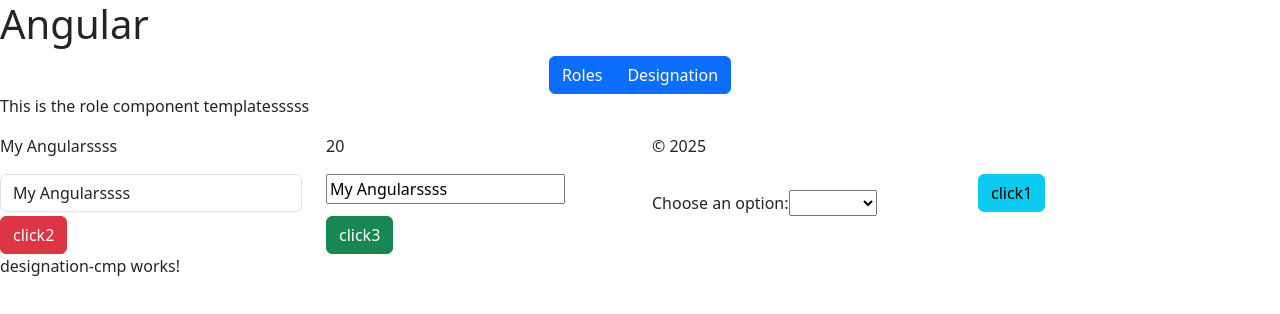
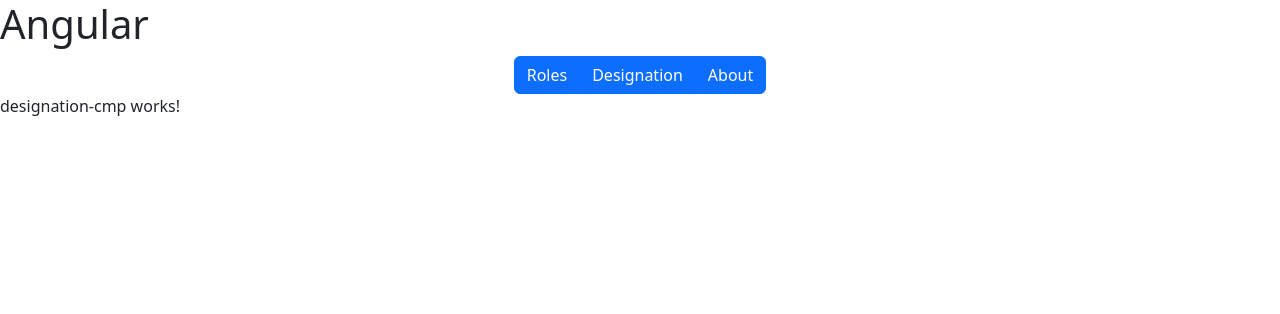
Before and after one commit to ronsell42/employee-management-app, an Angular app: page / in a window 1280 px wide. Both pictures are taken after a click on the button "Designation". Shown: the top 314 px of the page. Built offline with nearby package versions, Linux system fonts and the light colour scheme.

Commit message:
Add: If else condition

```diff
--- a/src/app/app.ts
+++ b/src/app/app.ts
@@ -2,6 +2,7 @@
 import { RouterOutlet } from '@angular/router';
 import { RolesCmp } from './components/roles-cmp/roles-cmp';
 import { MasterCmp } from './components/master-cmp/master-cmp';
+import { AboutComponent } from './components/about-component/about-component';
 
 @Component({
   selector: 'app-root',
--- /dev/null
+++ b/src/app/components/about-component/about-component.html
@@ -0,0 +1 @@
+<p>about-component works!</p>
--- /dev/null
+++ b/src/app/components/about-component/about-component.ts
@@ -0,0 +1,12 @@
+import { Component } from '@angular/core';
+import { FormsModule } from '@angular/forms';
+
+@Component({
+  selector: 'app-about-component',
+  imports: [FormsModule],
+  templateUrl: './about-component.html',
+  styleUrl: './about-component.scss'
+})
+export class AboutComponent {
+
+}
--- a/src/app/components/master-cmp/master-cmp.html
+++ b/src/app/components/master-cmp/master-cmp.html
@@ -1,14 +1,25 @@
 <div class="row">
     <div class="col-12 text-center">
         <div class="btn-group">
-            <button type="button" class="btn btn-primary">Roles</button>
-            <button type="button" class="btn btn-primary">Designation</button>
+            <button type="button" class="btn btn-primary" (click)="clickedTab('roles')">Roles</button>
+            <button type="button" class="btn btn-primary" (click)="clickedTab('designation')">Designation</button>
+            <button type="button" class="btn btn-primary" (click)="clickedTab('about')">About</button>
         </div>
     </div>
 </div>
+
 <div class="row">
+  @if (currentComponent === 'roles') {
     <div class="col-12">
-        <app-roles-cmp></app-roles-cmp>
-        <app-designation-cmp></app-designation-cmp>
+      <app-roles-cmp></app-roles-cmp>
     </div>
+  } @else if (currentComponent === 'designation') {
+    <div class="col-12">
+      <app-designation-cmp></app-designation-cmp>
+    </div>
+  } @else {
+    <div class="col-12">
+      <app-about-component></app-about-component>
+    </div>
+  }
 </div>
--- a/src/app/components/master-cmp/master-cmp.ts
+++ b/src/app/components/master-cmp/master-cmp.ts
@@ -1,13 +1,20 @@
 import { Component } from '@angular/core';
 import { DesignationCmp } from '../designation-cmp/designation-cmp';
 import { RolesCmp } from '../roles-cmp/roles-cmp';
+import { AboutComponent } from "../about-component/about-component";
+import { CommonModule } from '@angular/common';
 
 @Component({
   selector: 'app-master-cmp',
-  imports: [DesignationCmp, RolesCmp],
+  imports: [DesignationCmp, RolesCmp, AboutComponent, CommonModule],
   templateUrl: './master-cmp.html',
   styleUrl: './master-cmp.scss'
 })
 export class MasterCmp {
+  currentComponent: string = 'roles'; // or 'designation' based on your logic
 
+  clickedTab(tabName: string) {
+    this.currentComponent = tabName;
+    // console.log(this.currentComponent);
+  }
 }
```
Also changed, not shown: src/app/components/about-component/about-component.scss (added), 1 other file (tests, documents, lock files or other folders).
